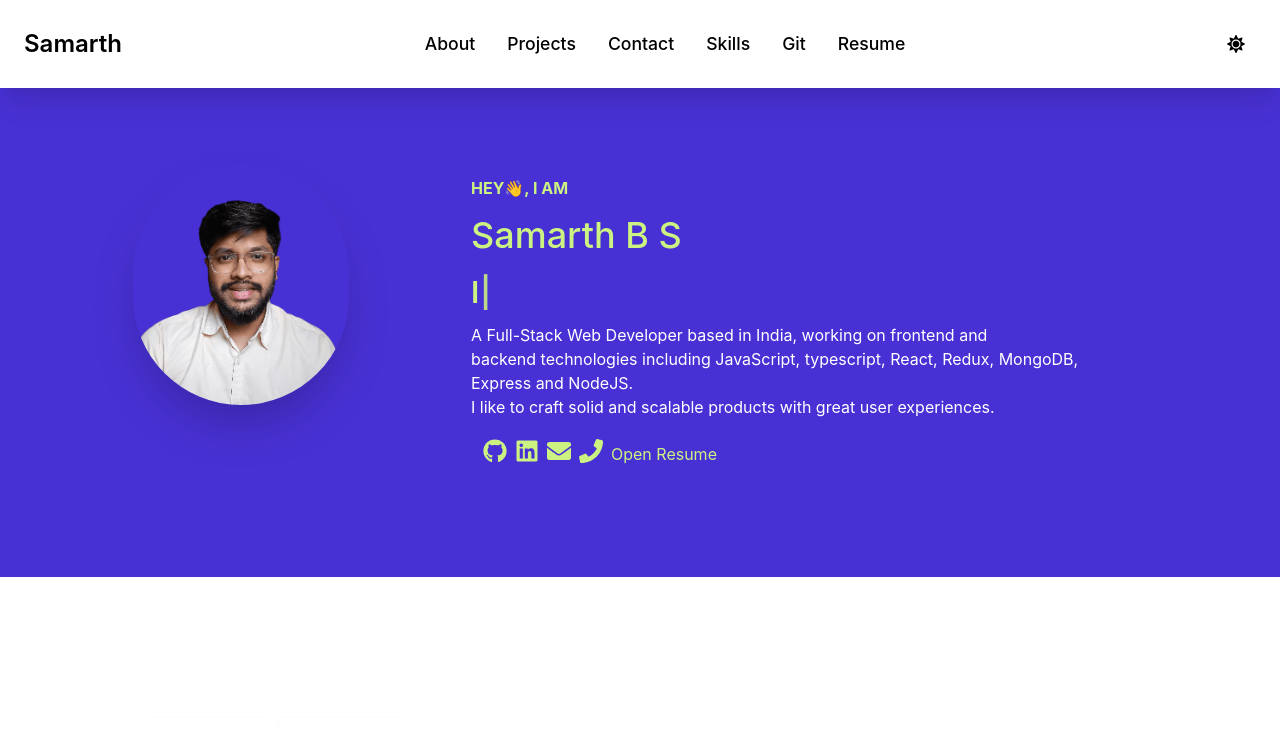
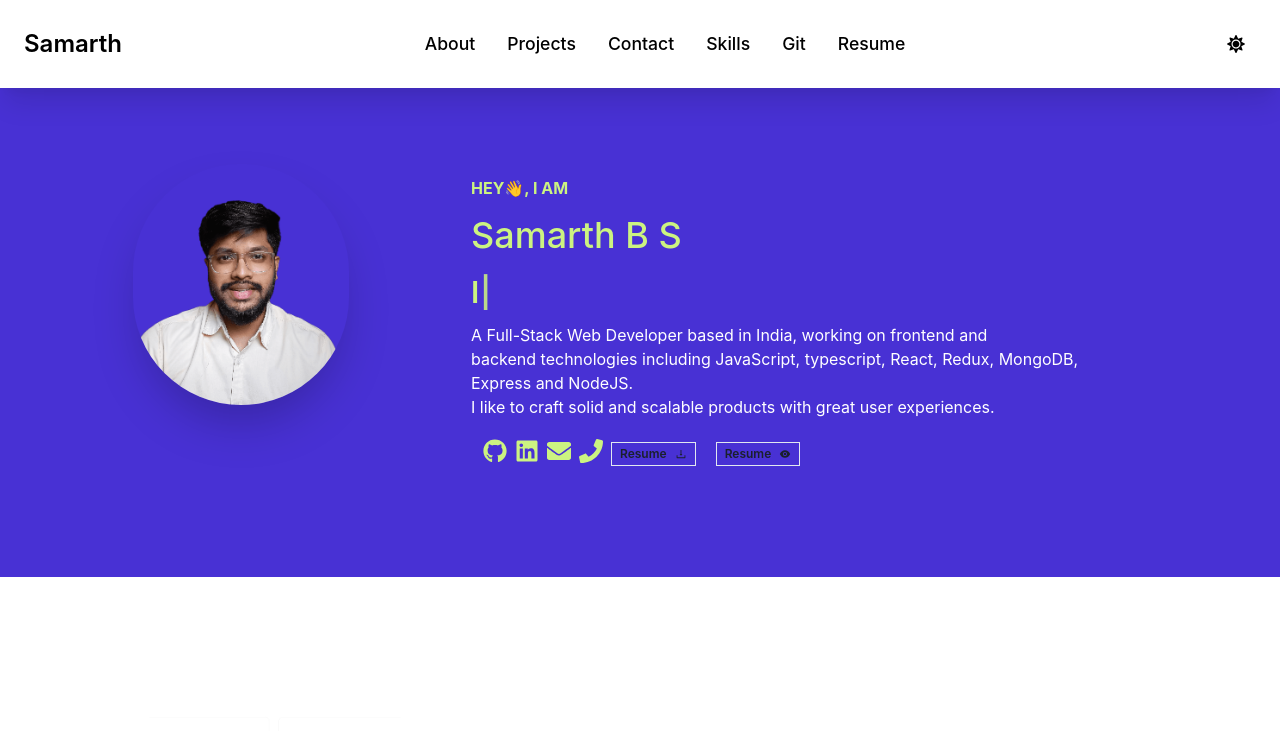
Before and after one commit to samarthbsss/samarthbsss.github.io, a React (Create React App) app: page / in a window 1280 px wide. Shown: the top 731 px of the page. Built offline with nearby package versions, Linux system fonts and the light colour scheme.

Commit message:
changes made

```diff
--- a/src/Components/about.jsx
+++ b/src/Components/about.jsx
@@ -10,19 +10,19 @@ const About = () => {
   return (
     <>
       <Box
-        alignContent="center"
-        justifyContent="space-around"
-        padding="4rem"
+        alignContent={"center"}
+        justifyContent={"space-around"}
+        padding={"4rem"}
         mt={2}
         mr={3}
-        width="100%"
-        height="100%"
+        width={"100%"}
+        height={"100%"}
         display={{ base: 'block', md: 'flex' }}
         id="about"
         class="about section"
       >
         <Box h='60%' w='60%'>
-        <Image src={about} borderRadius="50%" ml={3} />
+        <Image src={about} borderRadius={"50%"} ml={3} />
 
         </Box>
         <Box padding="4rem ">
--- a/src/Components/body.jsx
+++ b/src/Components/body.jsx
@@ -9,14 +9,19 @@ import {
   Image,
   HStack,
   Icon,
-  // Button,
+  Button,
+  ButtonGroup
 } from '@chakra-ui/react';
 import { FaGithub, FaLinkedin, FaEnvelope, FaPhone } from 'react-icons/fa';
+
+import { AiOutlineDownload ,AiFillEye} from "react-icons/ai";
 import Typewriter from 'typewriter-effect';
 // import profile from '../Images/profile.jpg'
 import profile from '../Images/removal.png';
+
 import '../Css/body.css';
 
+const resume =require('../Projectimg/Samarth-B-S-Resume.pdf')
 const Body = () => {
   const bgColor = useColorModeValue('light.bg', 'dark.bg');
   const textColor = useColorModeValue('light.text', 'dark.text');
@@ -26,9 +31,6 @@ const Body = () => {
     fontSize: '30px',
   };
 
-  const handleButtonClick = () => {
-    window.location.href = 'src/Projectimg/Samarth-B-S-Resume.pdf';
-  };
 
   return (
     <>
@@ -44,15 +46,15 @@ const Body = () => {
 
         >
           <Box
-            display="flex"
-            alignContent="center"
-            justifyContent="center"
-            position="relative"
+            display={"flex"}
+            alignContent={"center"}
+            justifyContent={"center"}
+            position={"relative"}
             // p={{ base: '1rem', md: '5rem' }}
             p={1}
-            width="20%"
-            height="20%"
-            borderRadius="full"
+            width={"20%"}
+            height={"20%"}
+            borderRadius={"full"}
             className="box"
 
           >
@@ -77,12 +79,13 @@ const Body = () => {
             // ml={3}
             ml={{ base: '5rem', md: '1rem' }}
             m={3}
-            w='60%'
-            h='60%'
-            display="flex"
-            alignContent="center"
-            justifyContent="center"
+            w={'60%'}
+            h={'60%'}
+            display={"flex"}
+            alignContent={"center"}
+            justifyContent={"center"}
             // border='1px solid red'
+            id="user-detail-name"
           >
             <VStack
               align="start"
@@ -92,10 +95,10 @@ const Body = () => {
                 HEY
                 <span className="wave">👋</span>, I AM
               </Text>
-              <Text fontSize="4xl" fontWeight="medium" id="user-detail-name" >
+              <Text fontSize="4xl" fontWeight="medium" >
                 Samarth B S
               </Text>
-              <div style={typestyle}>
+              <div style={typestyle}  id="user-detail-intro">
                 <Typewriter
                   options={{
                     loop: true,
@@ -116,7 +119,7 @@ const Body = () => {
                 />
               </div>
 
-              <Text fontSize="md" color={primeColor} id="user-detail-intro" >
+              <Text fontSize="md" color={primeColor} >
                 A Full-Stack Web Developer based in India,
 
                 working on frontend and  <br />backend technologies including
@@ -145,14 +148,41 @@ const Body = () => {
                 <Link href="tel:+8792801332" target="_blank">
                   <Icon as={FaPhone} boxSize={6} />
                 </Link>
-                <button
-                  id="resume-button-1"
-                  onClick={handleButtonClick}
-                  width="20%"
-                  height="20%"
-                >
-                  Open Resume
-                </button>
+
+                {/* button space */}
+                <ButtonGroup spacing={"5"}>
+                      <Button
+                        id="resume-button-2"
+                        as={"a"}
+                        variant={"outline"}
+                        borderRadius={"0"}
+                        _hover={{ bg: "white", color: "#1B3C65" }}
+                        size={"xs"}
+                        href={resume}
+                        target="_blank"
+                        rel="noreferrer"
+                        rightIcon={<AiOutlineDownload/>}
+                        download={resume}
+
+                      >
+                        Resume
+                      </Button>
+                      <Button
+                        as={"a"}
+                        variant={"outline"}
+                        borderRadius={"0"}
+                        _hover={{ bg: "white", color: "#1B3C65" }}
+                        size={"xs"}
+                        href={'https://www.dropbox.com/s/c1dhnaj5tp7hnf2/Samarth-B-S-Resume.pdf?dl=0'}
+                        rel="noreferrer"
+                        target="_blank"
+                        rightIcon={<AiFillEye/>}
+
+                      >
+                        Resume
+                      </Button>
+                    </ButtonGroup>
+                    {/* button ButtonGroup */}
               </HStack>
             </VStack>
           </Box>
```
